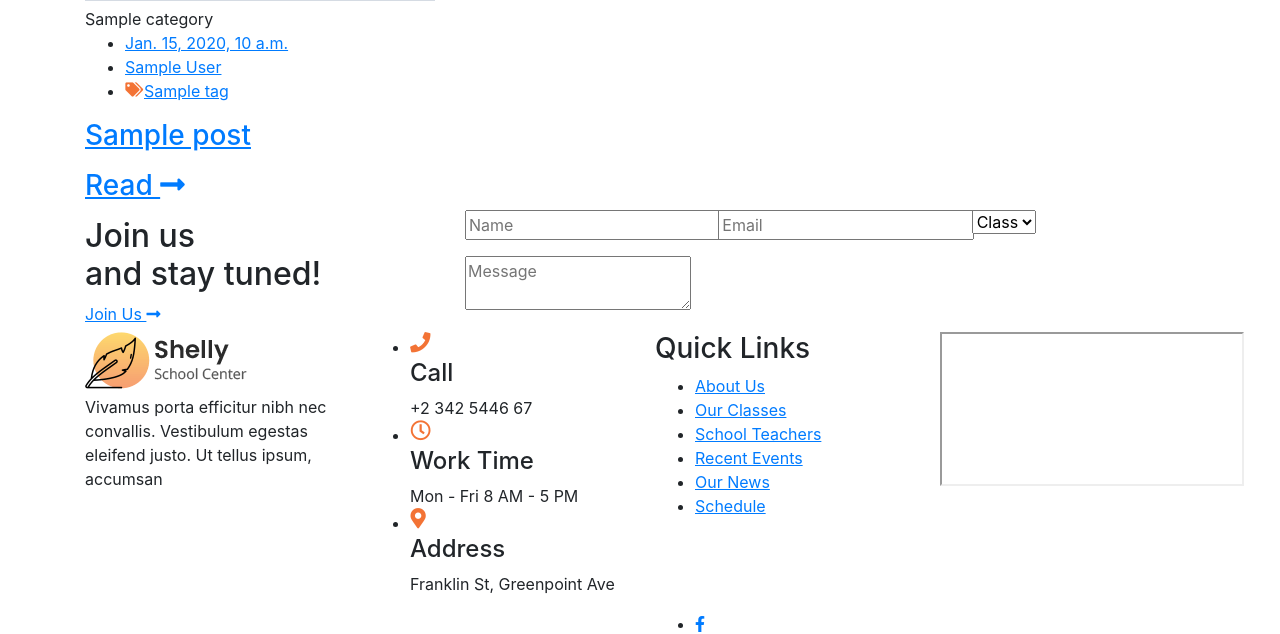
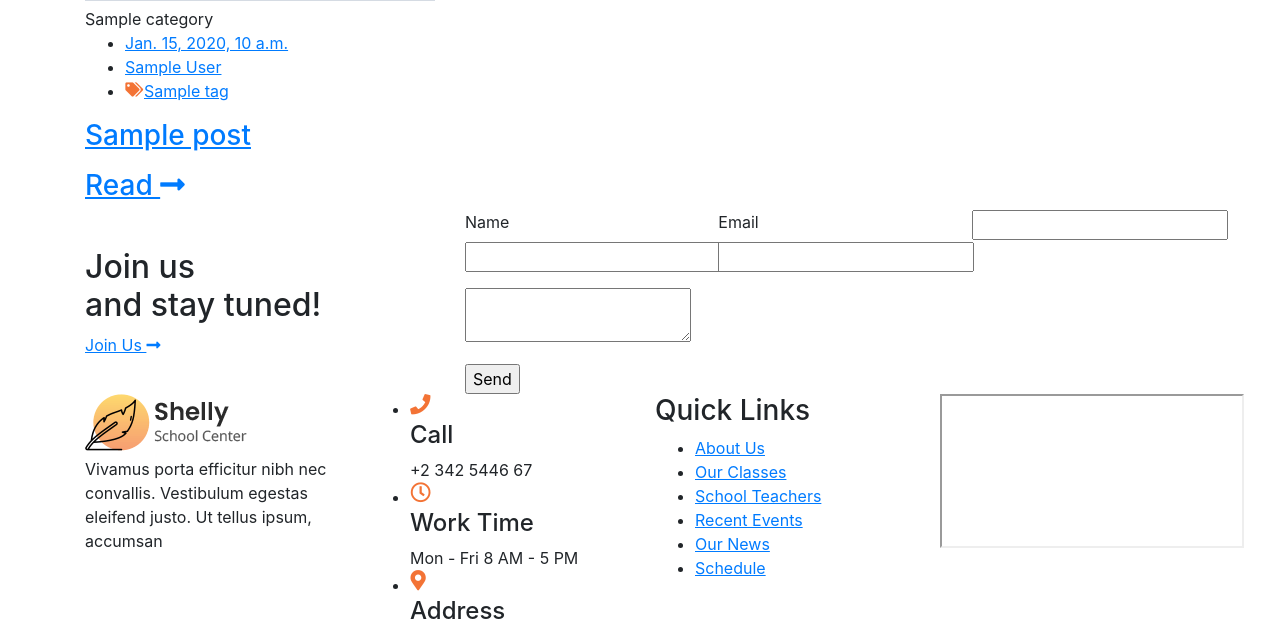
Before and after one commit to CodExpert-uz/nature, a Django app: template templates/home.html in a window 1280 px wide. Shown: the part 3424-4058 px from the top of the page. Run offline with Django 3.2, Linux system fonts and the light colour scheme; the template is opened without the code that fills it: most values are stand-ins (such as "Sample title", 1, 10 or a date in 2020); form fields are guessed from the names that the template uses; some libraries are stand-ins or nearby versions.

Commit message:
commit
ds

```diff
--- a/nature/settings.py
+++ b/nature/settings.py
@@ -61,6 +61,7 @@ TEMPLATES = [
         'APP_DIRS': True,
         'OPTIONS': {
             'context_processors': [
+                # 'main.data_sender.bot_data_sender',
                 'django.template.context_processors.debug',
                 'django.template.context_processors.request',
                 'django.contrib.auth.context_processors.auth',
--- a/templates/home.html
+++ b/templates/home.html
@@ -530,40 +530,37 @@
 						<div class="col-lg-4">
 							<div class="newsz-ltr-text">
 								<h2>Join us <br /> and stay tuned!</h2>
-								<a href="contacts.html" title="" class="btn-default">Join Us <i class="fa fa-long-arrow-alt-right"></i></a>
+								<a href="#" title="" class="btn-default">Join Us <i class="fa fa-long-arrow-alt-right"></i></a>
 							</div><!--newsz-ltr-text end-->
 						</div>
 						<div class="col-lg-8">
-							<form class="newsletter-form">
+							<form class="newsletter-form" method="post" action="">
 								<div class="row">
+									{% csrf_token %}
 									<div class="col-md-4">
 										<div class="form-group">
-											<input type="text" name="name" placeholder="Name">
+											<label for="id_name">Name</label>
+											{{form.name}}
 										</div><!--form-group end-->
 									</div>
 									<div class="col-md-4">
 										<div class="form-group">
-											<input type="email" name="email" placeholder="Email">
+											<label for="id_email">Email</label>
+											{{form.email}}
 										</div><!--form-group end-->
 									</div>
 									<div class="col-md-4">
 										<div class="form-group select-tg">
-											<select>
-												<option value="class">Class</option>
-												<option>Class</option>
-												<option>Class</option>
-												<option>Class</option>
-												<option>Class</option>
-												<option>Class</option>
-											</select>
+											{{form.course}}
 										</div><!--form-group end-->
 									</div>
 									<div class="col-md-12">
 										<div class="form-group">
-											<textarea name="message" placeholder="Message"></textarea>
+											{{form.message}}
 										</div><!--form-group end-->
 									</div>
 								</div>
+								<input type="submit" class="btn-default" value="Send" >
 							</form><!--newsletter-form end-->
 						</div>
 					</div>
```
Also changed, not shown: main/data_sender.py (added, +16 -0 lines), main/views.py (+9 -0 lines), db.sqlite3.
